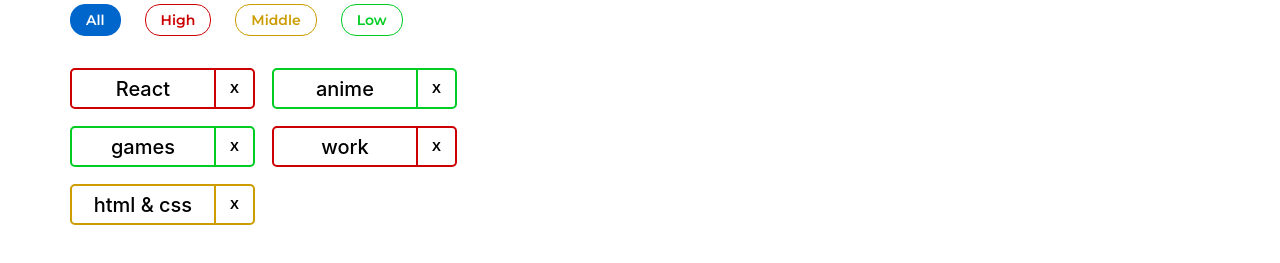
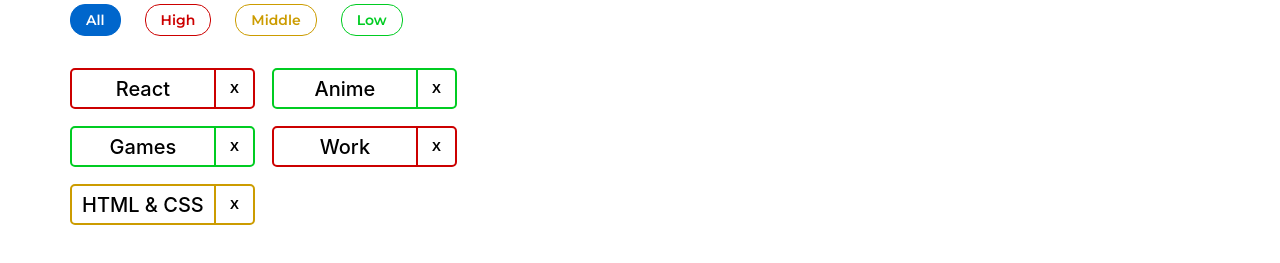
Before and after one commit to rzalyaev/hws2, a React (Create React App) app: page / in a window 1280 px wide. Shown: the part 539-802 px from the top of the page. Built offline with nearby package versions, Linux system fonts and the light colour scheme.

Commit message:
Add technical task solution. Mark technical tasks as done

```diff
--- a/src/s2-homeworks/hw02/HW2.tsx
+++ b/src/s2-homeworks/hw02/HW2.tsx
@@ -3,56 +3,54 @@
 import s2 from '../../s1-main/App.module.css'
 
 /*
-* 1 - описать типы AffairPriorityType, AffairType
-* 2 - указать нужный тип для defaultAffairs
-* 3 - дописать типы и логику функции filterAffairs и проверить её тестами
-* 4 - выполнить пункт 3 для функции deleteAffair
-* 5 - указать нужный тип в useState с affairs
-* 6 - дописать тип и логику функции deleteAffairCallback
-* 7 - в файле Affairs.tsx дописать типизацию пропсов
-* 8 - в файле Affairs.tsx дописать логику функций setAll, setHigh, setMiddle, setLow
-* 9 - в файле Affair.tsx дописать типизацию пропсов
+* 1 + описать типы AffairPriorityType, AffairType
+* 2 + указать нужный тип для defaultAffairs
+* 3 + дописать типы и логику функции filterAffairs и проверить её тестами
+* 4 + выполнить пункт 3 для функции deleteAffair
+* 5 + указать нужный тип в useState с affairs
+* 6 + дописать тип и логику функции deleteAffairCallback
+* 7 + в файле Affairs.tsx дописать типизацию пропсов
+* 8 + в файле Affairs.tsx дописать логику функций setAll, setHigh, setMiddle, setLow
+* 9 + в файле Affair.tsx дописать типизацию пропсов
 * 10 - в файле Affair.tsx дописать функции deleteCallback и использовать
 * 11 - в файле Affair.tsx отобразить приходящие данные
 * */
 
 // types
-export type AffairPriorityType = any // need to fix any
+export type AffairPriorityType = 'low' | 'middle' | 'high'
 export type AffairType = {
-    _id: any // need to fix any
-    name: any // need to fix any
+    _id: number
+    name: string
     priority: AffairPriorityType
 }
 export type FilterType = 'all' | AffairPriorityType
 
 // constants
-const defaultAffairs: any = [ // need to fix any
-    {_id: 1, name: 'React', priority: 'high'}, // студенты могут изменить содержимое name и количество элементов в массиве, ...priority не менять!
-    {_id: 2, name: 'anime', priority: 'low'},
-    {_id: 3, name: 'games', priority: 'low'},
-    {_id: 4, name: 'work', priority: 'high'},
-    {_id: 5, name: 'html & css', priority: 'middle'},
+const defaultAffairs: AffairType[] = [
+    {_id: 1, name: 'React', priority: 'high'},
+    {_id: 2, name: 'Anime', priority: 'low'},
+    {_id: 3, name: 'Games', priority: 'low'},
+    {_id: 4, name: 'Work', priority: 'high'},
+    {_id: 5, name: 'HTML & CSS', priority: 'middle'},
 ]
 
 // pure helper functions
-export const filterAffairs = (affairs: any, filter: any): any => { // need to fix any
-
-
-    return affairs // need to fix
+export const filterAffairs = (affairs: AffairType[], filter: FilterType): AffairType[] => {
+    if (filter !== 'all') {
+        return affairs.filter(a => a.priority === filter);
+    }
+    return affairs
 }
-export const deleteAffair = (affairs: any, _id: any): any => { // need to fix any
-
-    return affairs // need to fix
+export const deleteAffair = (affairs: AffairType[], _id: number): AffairType[] => {
+    return affairs.filter(a => a._id !== _id)
 }
 
 function HW2() {
-    const [affairs, setAffairs] = useState<any>(defaultAffairs) // need to fix any
+    const [affairs, setAffairs] = useState<AffairType[]>(defaultAffairs)
     const [filter, setFilter] = useState<FilterType>('all')
 
     const filteredAffairs = filterAffairs(affairs, filter)
-    const deleteAffairCallback = (_id: any) => { // need to fix any
-        // need to fix
-    }
+    const deleteAffairCallback = (_id: number) => setAffairs(deleteAffair(affairs, _id));
 
     return (
         <div id={'hw2'}>
```
